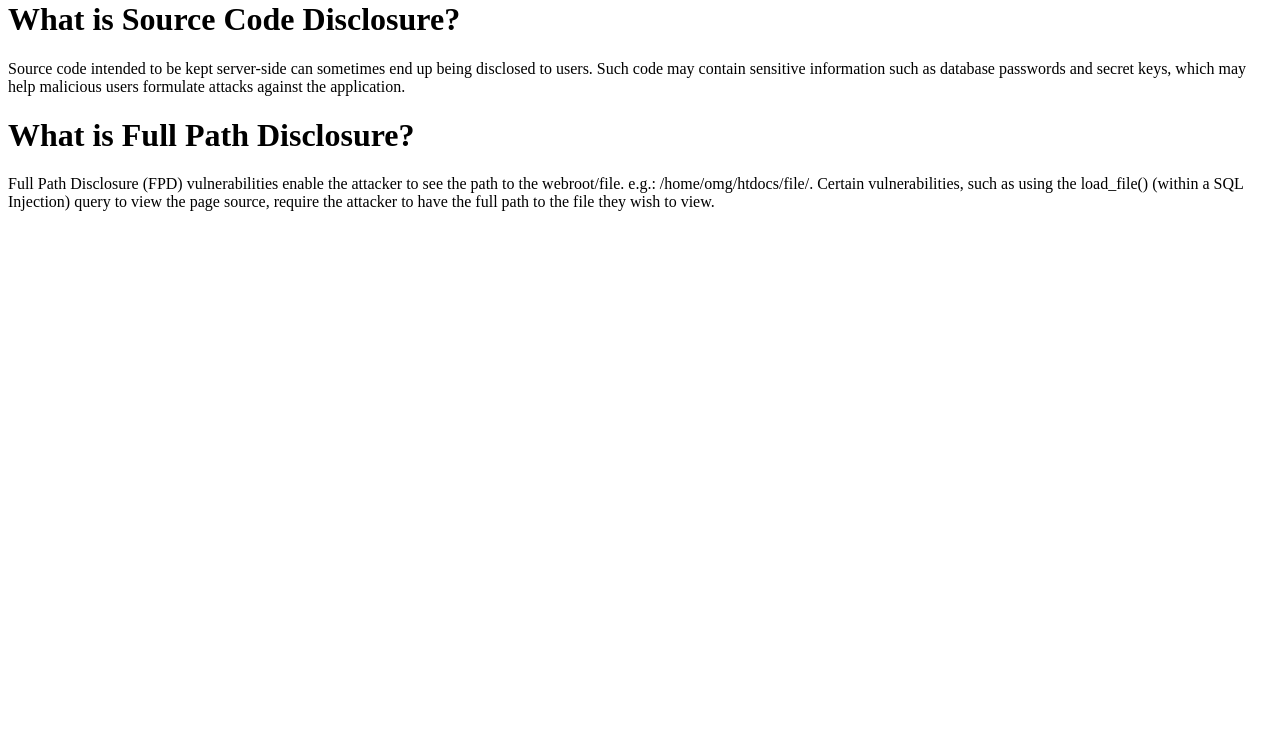
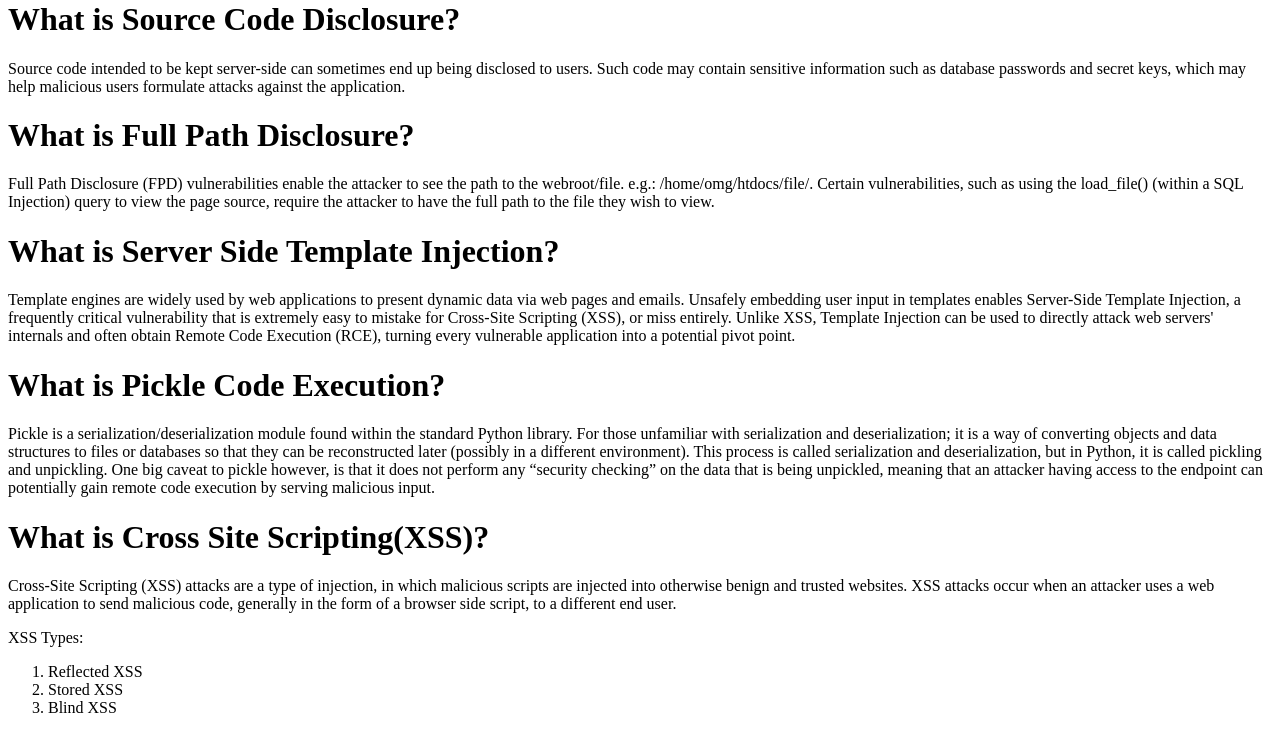
Before and after one commit to fatinsourav/Damn-Vulnerable-Flask-Application, a Flask app: template vulnerableEnvironment/templates/glossary.html in a window 1280 px wide. Shown: the part 624-1357 px from the top of the page. Before the commit the page ends 835 px from the top, so only its background shows below. Run offline with Flask 2, Linux system fonts and the light colour scheme; the template is opened without the code that fills it, so the values that code supplies are empty.

Commit message:
front end due

```diff
--- a/vulnerableEnvironment/templates/glossary.html
+++ b/vulnerableEnvironment/templates/glossary.html
@@ -29,5 +29,16 @@ The <a href=https://www.owasp.org>OWASP</a> site is a treasure trove of informat
 
 <h1>What is Full Path Disclosure?</h1>
 <p>Full Path Disclosure (FPD) vulnerabilities enable the attacker to see the path to the webroot/file. e.g.: /home/omg/htdocs/file/. Certain vulnerabilities, such as using the load_file() (within a SQL Injection) query to view the page source, require the attacker to have the full path to the file they wish to view.</p>
+<h1>What is Server Side Template Injection?</h1>
+<p>Template engines are widely used by web applications to present dynamic data via web pages and emails. Unsafely embedding user input in templates enables Server-Side Template Injection, a frequently critical vulnerability that is extremely easy to mistake for Cross-Site Scripting (XSS), or miss entirely. Unlike XSS, Template Injection can be used to directly attack web servers' internals and often obtain Remote Code Execution (RCE), turning every vulnerable application into a potential pivot point.</p>
+<h1>What is Pickle Code Execution?</h1>
+<p>Pickle is a serialization/deserialization module found within the standard Python library. For those unfamiliar with serialization and deserialization; it is a way of converting objects and data structures to files or databases so that they can be reconstructed later (possibly in a different environment). This process is called serialization and deserialization, but in Python, it is called pickling and unpickling. One big caveat to pickle however, is that it does not perform any “security checking” on the data that is being unpickled, meaning that an attacker having access to the endpoint can potentially gain remote code execution by serving malicious input. </p>
+<h1>What is Cross Site Scripting(XSS)?</h1>
+<p>Cross-Site Scripting (XSS) attacks are a type of injection, in which malicious scripts are injected into otherwise benign and trusted websites. XSS attacks occur when an attacker uses a web application to send malicious code, generally in the form of a browser side script, to a different end user.</p>
+<p>XSS Types:</p>
+<ol><li>Reflected XSS</li>
+<li> Stored XSS</li>
+<li>Blind XSS</li>
+</ol>
 </body>
 </html>
```
